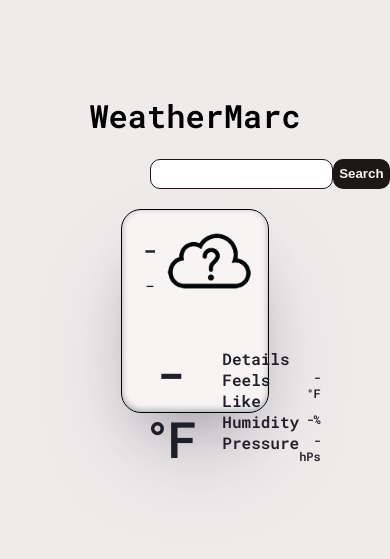
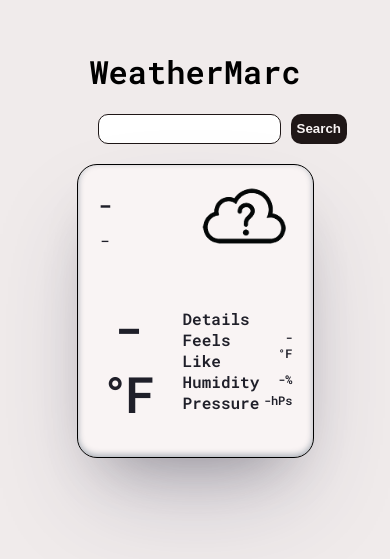
Before and after one commit to marcuslucas/weatherMarc, a React (Create React App) app: page / in a window 390 px wide. Shown: the part 179-738 px from the top of the page. Built offline with nearby package versions, Linux system fonts and the light colour scheme.

Commit message:
changed style

```diff
--- a/src/styles/card.module.css
+++ b/src/styles/card.module.css
@@ -8,11 +8,12 @@
   align-items: center;
   flex-direction: column;
   height: 100vh;
+  width: 100vw;
 }
 
 .inputCity {
   margin-bottom: 20px;
-  width: 23%;
+
   height: 30px;
   display: flex;
   justify-content: space-between;
@@ -20,6 +21,7 @@
 
 .inputCity input {
   width: 200px;
+  margin-right: 10px;
   border-radius: 10px;
   border: 1px solid var(--bgBlack);
   font-weight: 500;
@@ -39,12 +41,12 @@
 }
 
 .weatherCard {
-  padding: 0px 20px;
+  padding: 0px 20px 20px 20px;
   background-color: var(--txtWhite);
   border: 1px solid black;
   border-radius: 20px;
-  height: 24vh;
-  width: 27%;
+  width: 30%;
+
   display: flex;
   flex-flow: column;
   gap: 20px;
@@ -114,3 +116,15 @@
 
   font-size: 12px;
 }
+
+@media (max-width: 1030px) {
+  .weatherCard {
+    width: 50%;
+  }
+}
+
+@media (max-width: 550px) {
+  .inputCity {
+    width: 50%;
+  }
+}
```
